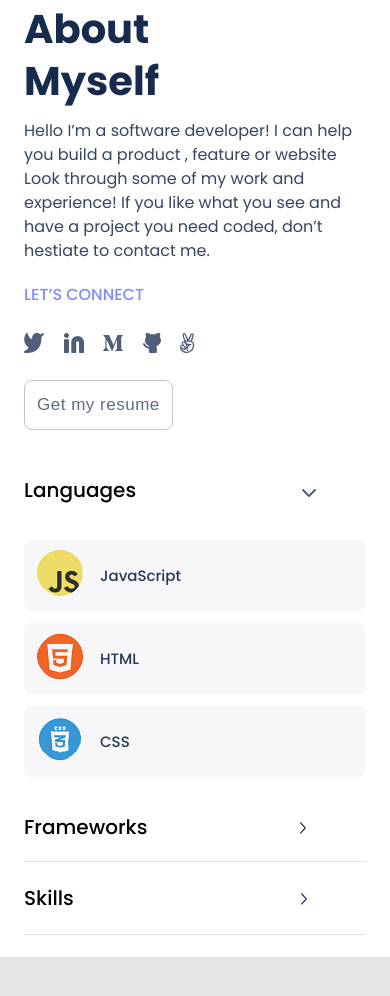
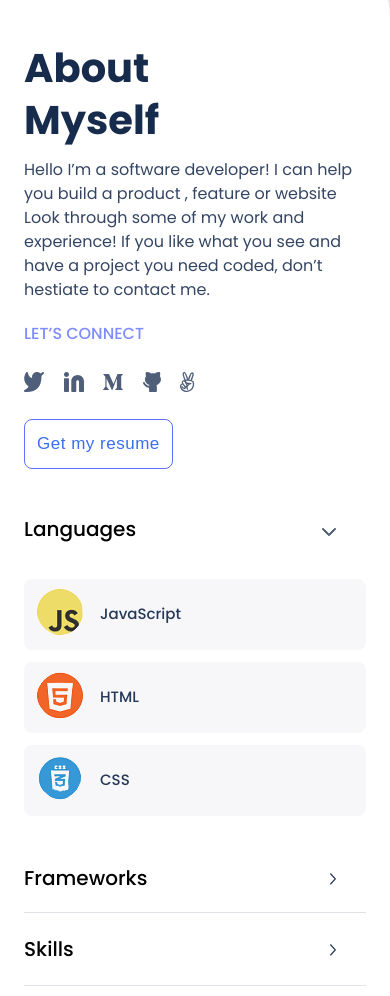
Before and after one commit to seyioyemade/portfolio, a website: page index.html in a window 390 px wide. Shown: the part 3614-4610 px from the top of the page. Before the commit the page ends 4571 px from the top, so only its background shows below. Drawn offline with Linux system fonts and the light colour scheme.

Commit message:
Make mobile version  more responsive

```diff
--- a/styles.css
+++ b/styles.css
@@ -17,10 +17,22 @@ body {
   background: #e5e5e5;
 }
 
+main {
+  display: flex;
+  flex-direction: column;
+}
+
+header,
+section {
+  background: #fff;
+  padding: 0 2.4rem;
+}
+
 header {
   display: flex;
   justify-content: space-between;
   align-items: center;
+  padding-top: 5.8rem;
 }
 
 p {
@@ -45,6 +57,10 @@ button {
   background: none;
 }
 
+nav > button {
+  border: none;
+}
+
 button:hover {
   box-shadow: 0 8px 16px rgba(64, 83, 252, 0.24);
   background: #6070ff;
@@ -54,18 +70,6 @@ button:hover {
 button:focus {
   background: #2230d2;
   color: #fff;
-}
-
-button:disabled,
-button[disabled] {
-  border: 1px solid #c1c7d0;
-  color: #5e6c84;
-}
-
-.about-section button:hover {
-  box-shadow: none;
-  background: none;
-  color: #5e6c84;
 }
 
 .connect {
@@ -81,27 +85,12 @@ button[disabled] {
   margin-top: 1.2rem;
 }
 
-header,
-section {
-  background: #fff;
-}
-
-@media (min-width: 375px) {
-  header,
-  section {
-    padding: 0 2.4rem;
-  }
-
 .headline-section {
   background: #fff url("images/mobile-bg.png") no-repeat 100% 0%;
   background-size: cover;
   border-bottom-left-radius: 9rem;
   padding-top: 12.8rem;
   padding-bottom: 14rem;
-  }
-
-  header {
-    padding-top: 5.8rem;
 }
 
 .mobile-menu {
@@ -113,11 +102,6 @@ section {
 .logo {
   width: 76px;
   height: 20px;
-  }
-
-  main {
-    display: flex;
-    flex-direction: column;
 }
 
 h1 {
@@ -149,7 +133,7 @@ section {
 
 .works img {
   width: 100%;
-    height: 220px;
+  height: auto;
 }
 
 h3 {
@@ -212,10 +196,6 @@ section {
   padding: 0.4rem 1.2rem;
 }
 
-  nav > button {
-    border: none;
-  }
-
 .about-section {
   border-top-right-radius: 9rem;
   margin-top: 11.4rem;
@@ -239,6 +219,10 @@ section {
 }
 
 .about-categories > li {
+  width: 100%;
+  display: flex;
+  align-items: center;
+  justify-content: space-between;
   font-style: normal;
   font-weight: 500;
   font-size: 2rem;
@@ -262,21 +246,21 @@ section {
   margin-bottom: 1.2rem;
 }
 
+.about-categories > li:first-child {
+  flex-wrap: wrap;
+}
+
+.about-categories > li:first-child ul {
+  width: 100%;
+}
+
 .about-categories span {
   display: inline-block;
   text-align: right;
 }
 
-  .languages-arrrow {
-    width: 17.5rem;
-  }
-
-  .framework-arrrow {
-    width: 15.9rem;
-  }
-
-  .skills-arrrow {
-    width: 23.3rem;
+.about-categories > li > span {
+  padding-right: 3rem;
 }
 
 .languages-logo {
@@ -289,4 +273,3 @@ section {
   padding: 2.4rem 0;
   margin: 2.2rem 0;
 }
-}
```
Lines whose indentation alone changed are shown as unchanged.
